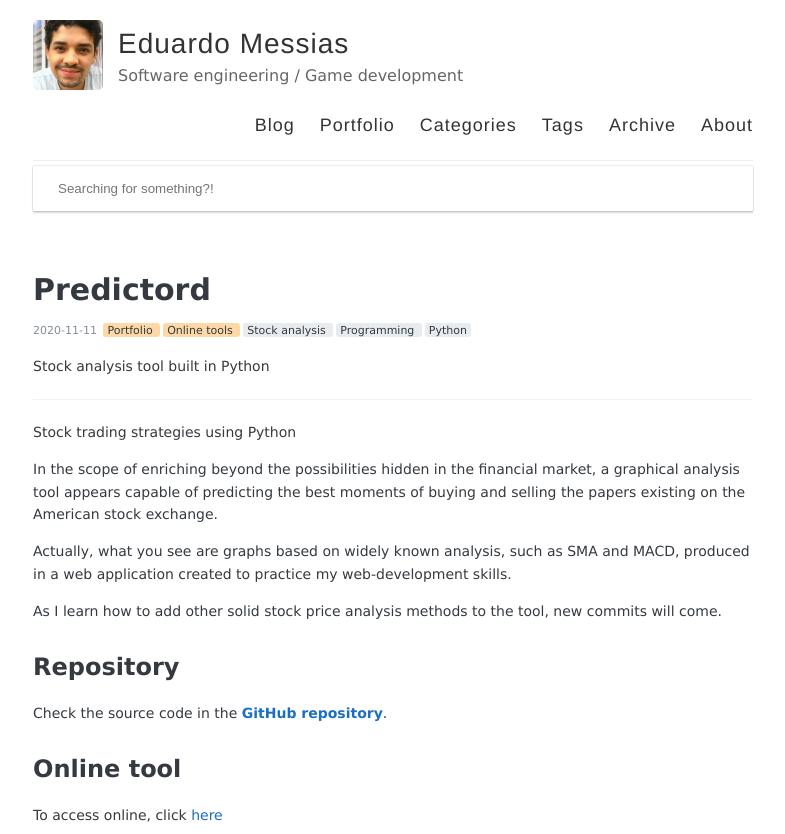
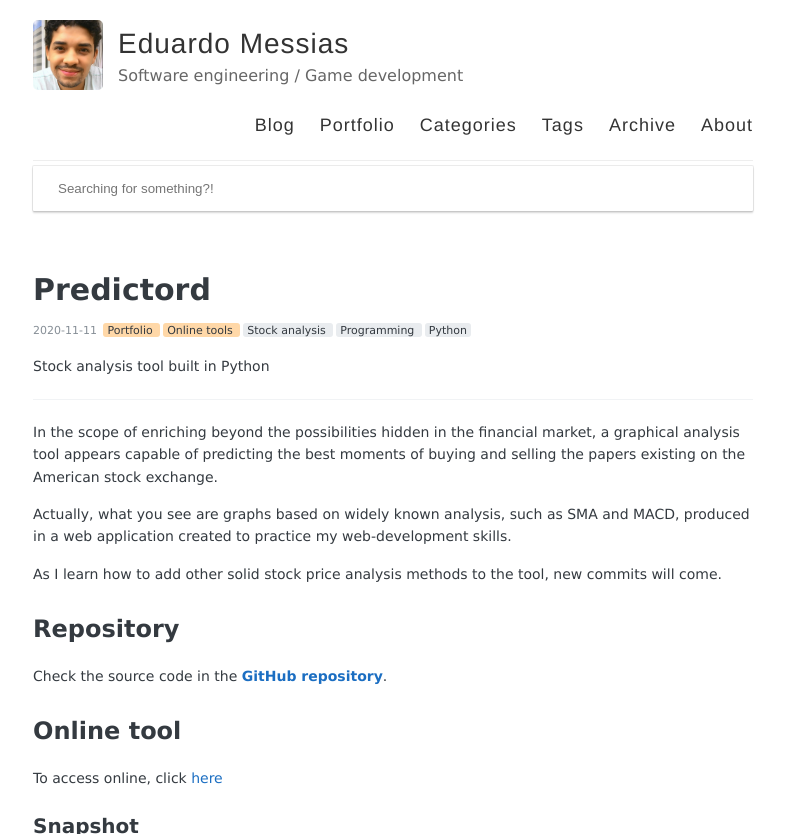
Before and after one commit to eduardomessias/eduardomessias.github.io, a Jekyll site: the page built from _posts/2020-11-11-predictord.md, in a window 1280 px wide and 900 px high, cut to the strip 0-834 px from the top of the window. Shown: the whole strip, without its empty margins (247-1032 px from the left). Built offline with Jekyll 4.4.1, drawn with Linux system fonts in a browser that asks for light colours.

Commit message:
Update 2020-11-11-predictord.md

```diff
--- a/_posts/2020-11-11-predictord.md
+++ b/_posts/2020-11-11-predictord.md
@@ -14,8 +14,6 @@ Stock analysis tool built in Python
 
 ---
 
-Stock trading strategies using Python
-
 In the scope of enriching beyond the possibilities hidden in the financial market, a graphical analysis tool appears capable of predicting the best moments of buying and selling the papers existing on the American stock exchange.
 
 Actually, what you see are graphs based on widely known analysis, such as SMA and MACD, produced in a web application created to practice my web-development skills.
```
